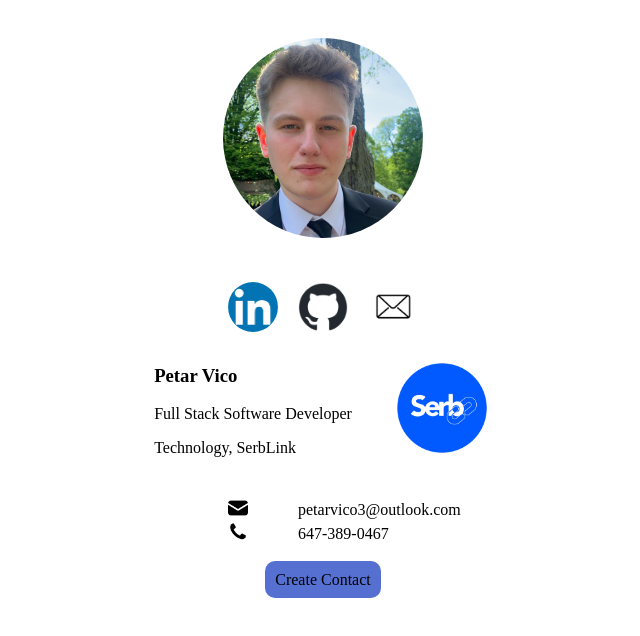
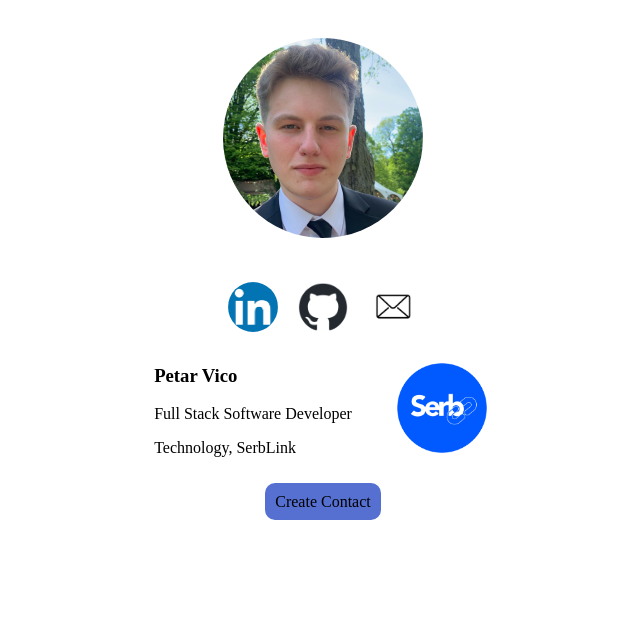
Before and after one commit to pvico12/digital-business-card, an Angular app: page / in a window 1280 px wide. Shown: the top 636 px of the page, without its empty margins (317-957 px from the left). Built offline with nearby package versions, Linux system fonts and the light colour scheme.

Commit message:
remove quick info

```diff
--- a/src/app/about-me/about-me.component.scss
+++ b/src/app/about-me/about-me.component.scss
@@ -3,6 +3,7 @@
     flex-direction: row;
     justify-content: center;
     align-items: center;
+    margin-bottom: 20px;
 }
 
 .about-me-container .user-info-container {
--- a/src/app/app.component.html
+++ b/src/app/app.component.html
@@ -1,7 +1,6 @@
 <app-profile-picture></app-profile-picture>
 <app-social-links></app-social-links>
 <app-about-me></app-about-me>
-<app-quick-info></app-quick-info>
 
 <div class="contact-download-button">
   <a role="button" href="assets/user.vcf">
--- a/src/app/app.module.ts
+++ b/src/app/app.module.ts
@@ -6,15 +6,13 @@ import { AppComponent } from './app.component';
 import { ProfilePictureComponent } from './profile-picture/profile-picture.component';
 import { SocialLinksComponent } from './social-links/social-links.component';
 import { AboutMeComponent } from './about-me/about-me.component';
-import { QuickInfoComponent } from './quick-info/quick-info.component';
 
 @NgModule({
   declarations: [
     AppComponent,
     ProfilePictureComponent,
     SocialLinksComponent,
-    AboutMeComponent,
-    QuickInfoComponent
+    AboutMeComponent
   ],
   imports: [
     BrowserModule,
--- a/src/app/quick-info/quick-info.component.html
+++ /dev/null
@@ -1,18 +0,0 @@
-<div class="quick-contact-container">
-    <div class="quick-contact">
-        <div class="quick-contact-icon">
-            <img src="assets/mailIcon.png" alt="Mail Icon">
-        </div>
-        <div class="quick-contact-data">
-            petarvico3@outlook.com
-        </div>
-    </div>
-    <div class="quick-contact">
-        <div class="quick-contact-icon">
-            <img src="assets/phoneIcon.png" alt="Phone Icon">
-        </div>
-        <div class="quick-contact-data">
-            647-389-0467
-        </div>
-    </div>
-</div>
--- a/src/app/quick-info/quick-info.component.scss
+++ /dev/null
@@ -1,25 +0,0 @@
-.quick-contact-container {
-    margin-top: 25px;
-    margin-bottom: 25px;
-}
-
-.quick-contact {
-    display: flex;
-    flex-direction: row;
-    justify-content: center;
-    align-items: center;
-}
-
-.quick-contact .quick-contact-icon {
-    margin-right: 20px;
-    width: 50px;
-}
-
-.quick-contact .quick-contact-icon img {
-    width: 20px;
-}
-
-.quick-contact .quick-contact-data {
-    margin-right: 20px;
-    width: 100px;
-}
```
Also changed, not shown: src/app/quick-info/quick-info.component.ts (deleted, +0 -10 lines), 1 other file (tests, documents, lock files or other folders).
